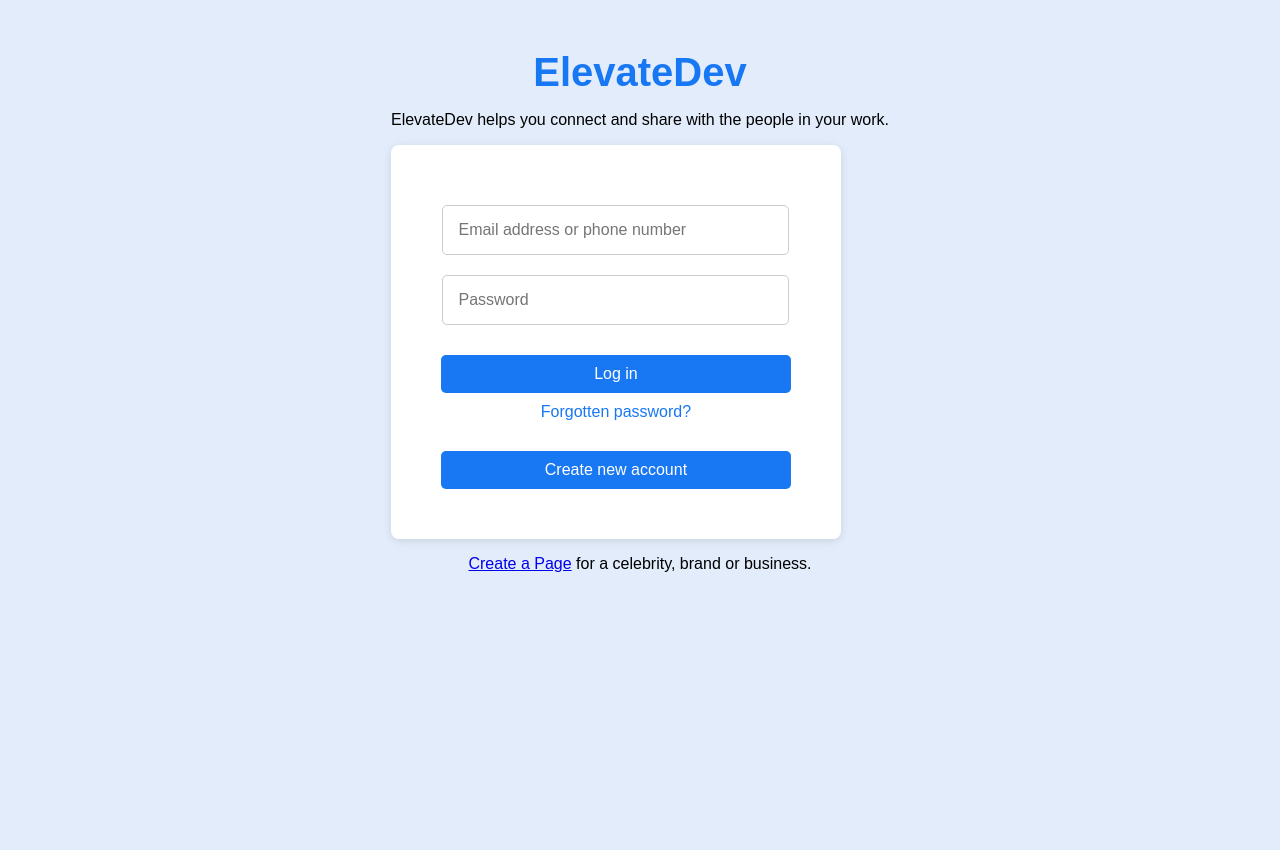
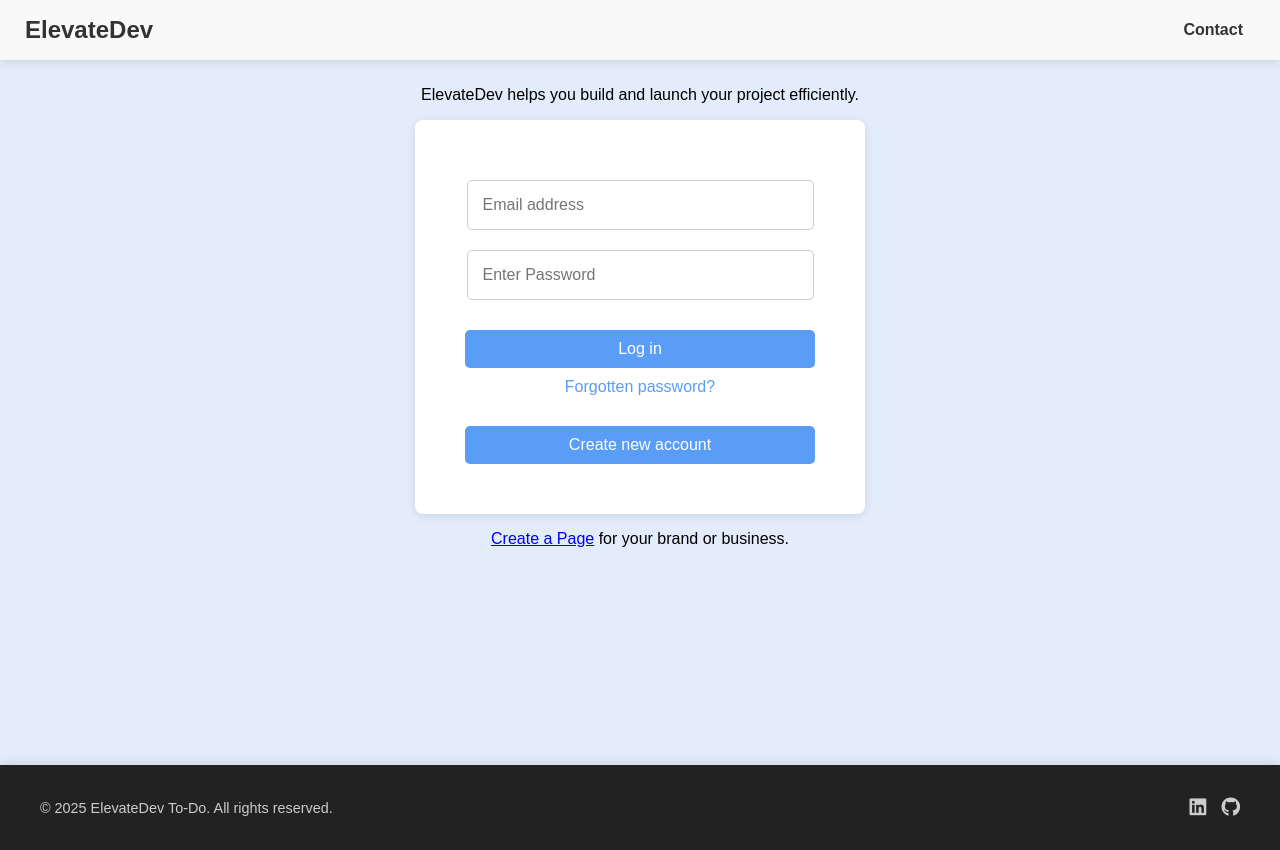
Before and after one commit to ShreyaGaikwad2k4/ShreyaGaikwad2k4.github.io, a plain HTML site: page index.html in a window 1280 px wide. Before the commit the page ends 800 px from the top, so only its background shows below. Drawn offline with Linux system fonts and the light colour scheme.

Commit message:
index.html

```diff
--- a/index.html
+++ b/index.html
@@ -1,12 +1,23 @@
-<!-- CSS Mission Demo 1: HTML& CSS Code -->
-
 <!DOCTYPE html>
 <html lang="en">
 <head>
     <meta charset="UTF-8">
     <meta name="viewport" content="width=device-width, initial-scale=1.0">
-    <title>Facebook Login</title>
+    <title>ElevateDev Login</title>
+    <link rel="stylesheet" href="https://cdnjs.cloudflare.com/ajax/libs/font-awesome/6.0.0-beta3/css/all.min.css">
+
     <style>
+        html {
+             height: 100%;
+          }
+
+        :root {
+            --primary-blue: #599df6;
+            --color-header-light: #f9f9f9; /* Used for Header background */
+            --color-text-dark: #333;
+        }
+
+        /* GENERAL BODY STYLES */
         body {
             font-family: Arial, sans-serif;
             background-color: #e2ecfa;
@@ -15,17 +26,64 @@
             justify-content: center;
             align-items: center;
             margin: 0;
-            padding: 50px 0;
+            padding: 50px 0 0px 0;
+            min-height: 100vh;
         }
+
+        /* --- STICKY HEADER --- */
+        header {
+            background-color: var(--color-header-light);
+            color: var(--color-text-dark);
+            padding: 0 25px;
+            height: 60px;
+            box-shadow: 0 2px 10px rgba(0, 0, 0, 0.1);
+            display: flex;
+            align-items: center;
+            justify-content: space-between;
+            position: fixed;
+            top: 0;
+            left: 0;
+            width: 100%;
+            z-index: 1000;
+            box-sizing: border-box;
+        }
+
+        .header .logo {
+            font-size: 1.5rem;
+            font-weight: 700;
+        }
+
+        /* Navigation */
+        .nav {
+            display: flex;
+            align-items: center;
+        }
+
+        /* Contact Button */
+        .contact-btn {
+            background-color: transparent;
+            color: var(--color-text-dark);
+            padding: 8px 12px;
+            border-radius: 4px;
+            text-decoration: none;
+            font-weight: 600;
+            transition: color 0.2s;
+        }
+
+        .contact-btn:hover {
+            color: var(--primary-blue);
+            background-color: transparent;
+            transform: none;
+        }
+        /* End of Header CSS */
+
+        /* LOGIN BOX STYLES */
         .container {
             text-align: center;
+            margin-top: 20px; /* Adjusted margin since header is fixed */
         }
-        .logo {
-            font-size: 40px;
-            color: #1877f2;
-            font-weight: bold;
-            text-align: center;
-        }
+
+
         .login-box {
             background-color: #fff;
             padding: 50px;
@@ -46,7 +104,7 @@
             width: 100%;
             padding: 10px;
             margin-top: 20px;
-            background-color: #1877f2;
+            background-color: #599df6; /* Primary blue button */
             color: white;
             font-size: 16px;
             border: none;
@@ -56,30 +114,118 @@
         .login-box a {
             display: block;
             margin: 10px 0;
-            color: #1877f2;
+            color: #599df6;
             text-decoration: none;
         }
         .create-account {
-            background-color: #1877f2;
+            background-color: #1877f2; /* Secondary blue button */
             margin-top: 20px;
         }
+        /* End of Login Box Styles */
+
+        /* --- FOOTER SECTION --- */
+        .site-footer {
+            width: 100%;
+            background-color: #222;
+            color: #ccc;
+            padding: 20px 0;
+            margin-top: auto;
+            box-shadow: 0 -2px 10px rgba(0, 0, 0, 0.1);
+            /* position: fixed;  */
+            /* bottom: 0; */
+            /* left: 0; */
+        }
+
+        .footer-content {
+            max-width: 1400px;
+            margin: 0 auto;
+            padding: 0 40px;
+            display: flex;
+            justify-content: space-between;
+            align-items: center;
+            font-size: 0.9rem;
+        }
+
+        .social-links {
+            display: flex;
+            align-items: center;
+            gap: 15px;
+        }
+
+        .social-links a {
+            color: #ccc;
+            font-size: 1.2rem;
+            transition: color 0.3s;
+        }
+
+        .social-links a:hover {
+            color: #7cb3fb;
+        }
+        /* End of Footer CSS */
+
+        /* Responsive adjustments */
+        @media (max-width: 768px) {
+            header {
+                flex-direction: column;
+                height: auto;
+                padding: 10px 20px;
+            }
+            .nav {
+                margin-top: 5px;
+            }
+            .footer-content {
+                flex-direction: column;
+                text-align: center;
+                padding: 0 20px;
+            }
+            .social-links {
+                margin-top: 10px;
+                gap: 10px;
+            }
+            body {
+                padding-top: 120px;
+                padding-bottom: 80px;
+            }
+        }
+
     </style>
 </head>
 <body>
+    <header class="header">
+        <div class="logo">
+            ElevateDev
+        </div>
+        <nav class="nav">
+            <a href="mailto:shreyagaikwad2k4@gmail.com" class="contact-btn">Contact</a>
+        </nav>
+    </header>
+
     <div class="container">
-        <div class="logo">ElevateDev</div>
-        <p>ElevateDev helps you connect and share with the people in your work.</p>
+        <p>ElevateDev helps you build and launch your project efficiently.</p>
         <div class="login-box">
-            <input type="text" placeholder="Email address or phone number">
-            <input type="password" placeholder="Password">
+            <input type="email" placeholder="Email address">
+            <input type="password" placeholder="Enter Password">
             <button>Log in</button>
             <a href="#">Forgotten password?</a>
             <button class="create-account">Create new account</button>
         </div>
-        <p><a href="#">Create a Page</a> for a celebrity, brand or business.</p>
+        <p><a href="#">Create a Page</a> for your brand or business.</p>
     </div>
 
+    <footer class="site-footer">
+        <div class="footer-content">
+            <p>&copy; 2025 ElevateDev To-Do. All rights reserved.</p>
+            <div class="social-links">
+                <a href="https://www.linkedin.com/in/shreya-gaikwad-2k4" target="_blank" title="My LinkedIn">
+                    <i class="fab fa-linkedin"></i>
+                </a>
+                <a href="https://github.com/ShreyaGaikwad2k4" target="_blank" title="My GitHub">
+                    <i class="fab fa-github"></i>
+                </a>
+            </div>
+        </div>
+    </footer>
+
     <script src="login.js"></script>
-
 </body>
 </html>
```
